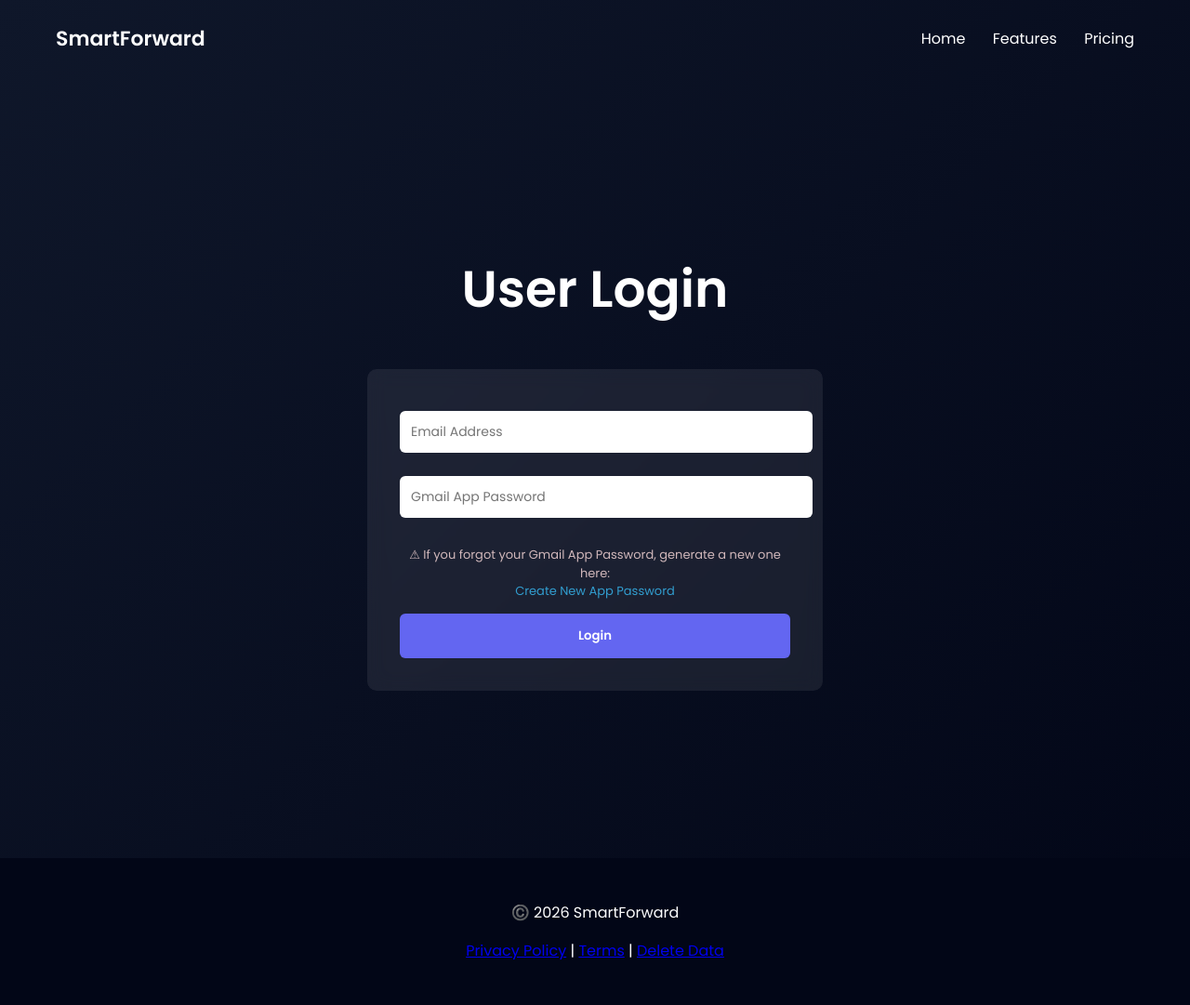
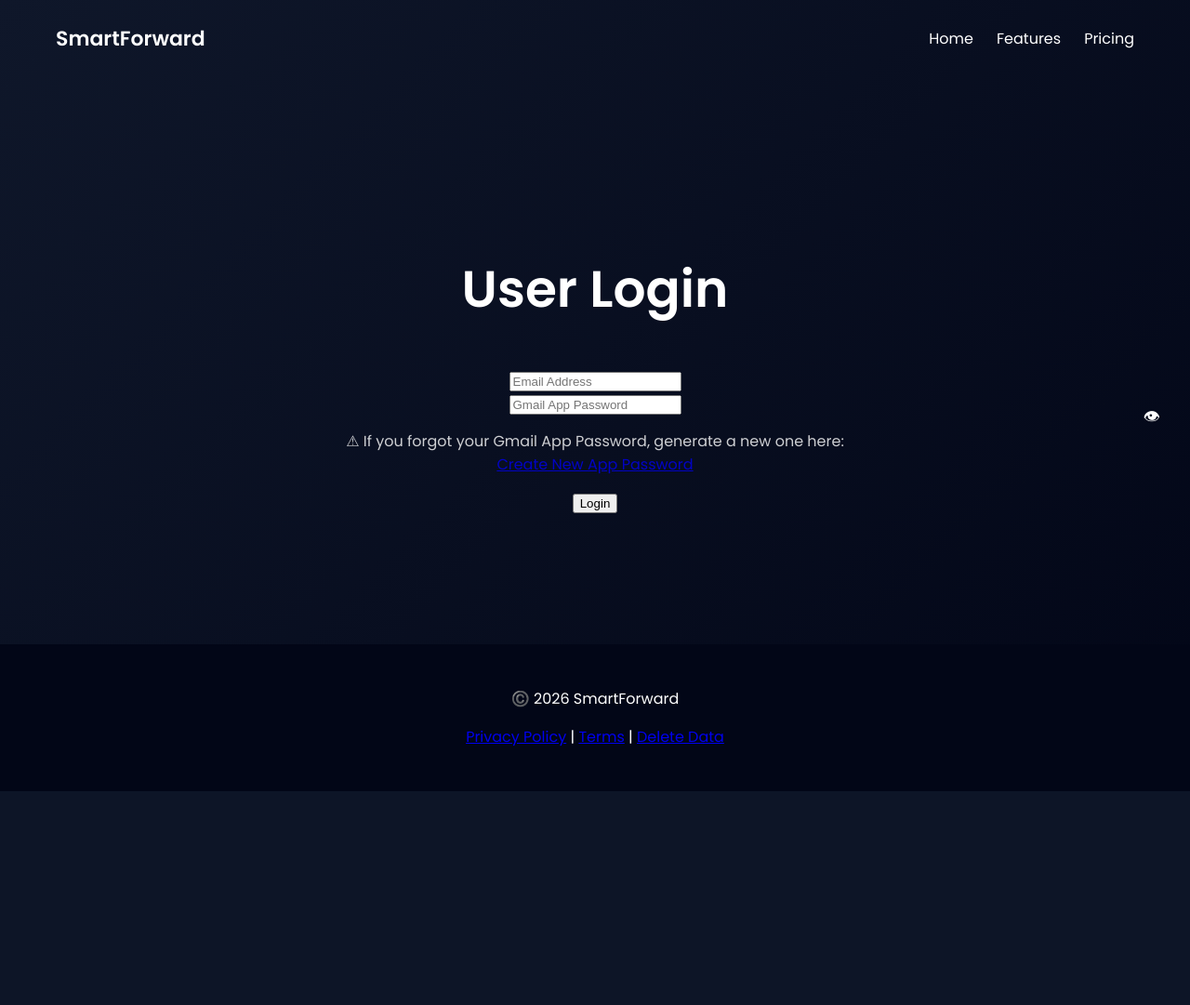
Before and after one commit to sahilkhan2412/SMART-FORWARD, a Flask app: page /user in a window 1280 px wide. Shown: the whole page at 93% size. After the commit the page ends 851 px from the top, so only its background shows below. Run offline with Flask 3, Linux system fonts and the light colour scheme; parts of the project's set-up code (start-up, migrations or seed data) failed here and were passed over.

Commit message:
Update project files

```diff
--- a/static/style.css
+++ b/static/style.css
@@ -23,9 +23,15 @@ nav {
 
 }
 
+/* UPDATED MENU */
+
+.menu {
+    display: flex;
+    gap: 25px;
+}
+
 .menu a {
 
-    margin-left: 25px;
     text-decoration: none;
     color: white;
 
@@ -222,200 +228,21 @@ footer {
 
 }
 
-/* Signup Card */
-
-.signup-card {
-    width: 420px;
-    /* पहले 350 था */
-    margin: 40px auto;
-    background: rgba(255, 255, 255, 0.08);
-    padding: 35px;
-    border-radius: 10px;
-    /* थोड़ा rectangular */
-    backdrop-filter: blur(10px);
-    text-align: center;
-}
-
-/* Inputs */
-
-.signup-card input {
-    width: 100%;
-    padding: 12px;
-    margin-top: 10px;
-    margin-bottom: 15px;
-    border: none;
-    border-radius: 6px;
-    font-family: Poppins;
-    font-size: 14px;
-}
-
-/* Button */
-
-.signup-card button {
-    width: 100%;
-    padding: 14px;
-    background: #6366f1;
-    border: none;
-    border-radius: 6px;
-    color: white;
-    font-weight: 600;
-    cursor: pointer;
-    font-family: Poppins;
-}
-
-/* Warning text */
-
-.warning {
-    font-size: 13px;
-    color: #ffdede;
-    margin-top: -8px;
-    margin-bottom: 14px;
-    font-family: Poppins;
-    line-height: 1.5;
-}
-
-.warning a {
-    color: #38bdf8;
-    font-weight: 500;
-    text-decoration: none;
-}
-
-/* Login text */
-
-.login-text {
-    margin-top: 12px;
-    font-size: 14px;
-    font-family: Poppins;
-}
-
-.info {
-    margin-bottom: 10px;
-    font-size: 15px;
-}
-
-.status {
-    color: #22c55e;
-    font-weight: 600;
-}
-
-.delete {
-    display: block;
-    text-align: center;
-    margin-top: 15px;
-    color: #ff4d4d;
-    font-weight: 600;
-    text-decoration: none;
-}
-
-.price-card {
-    position: relative;
-    transition: 0.3s;
-    cursor: pointer;
-}
-
-.price-card:hover {
-    transform: translateY(-8px) scale(1.03);
-    box-shadow: 0 10px 30px rgba(0, 0, 0, 0.3);
-}
-
-.price-info {
-    position: absolute;
-    bottom: -150px;
-    left: 0;
-    width: 100%;
-    background: rgba(0, 0, 0, 0.85);
-    color: white;
-    padding: 15px;
-    border-radius: 10px;
-    font-size: 14px;
-    opacity: 0;
-    transition: 0.3s;
-    pointer-events: none;
-}
-
-.price-card:hover .price-info {
-    opacity: 1;
-    bottom: -170px;
-}
-
-.price-card {
-    transition: 0.3s;
-    cursor: pointer;
-    border: 2px solid rgba(255, 255, 255, 0.2);
-}
-
-.price-card:hover {
-    transform: translateY(-10px) scale(1.04);
-    border: 2px solid #6ea8ff;
-    box-shadow: 0 0 25px rgba(100, 150, 255, 0.6);
-}
-
-.password-field {
-    position: relative;
-}
-
-.password-field span {
-    position: absolute;
-    right: 10px;
-    top: 12px;
-    cursor: pointer;
-}
-
-/* Admin Dashboard Table */
-
-table {
-    border-radius: 10px;
-    overflow: hidden;
-}
-
-table tr:hover {
-    background: rgba(255, 255, 255, 0.08);
-    transition: 0.3s;
-}
-
-table th {
-    font-weight: 600;
-    letter-spacing: 0.5px;
-}
-
-table td {
-    font-size: 14px;
-}
-
-/* Admin Action Buttons */
-
-table td a {
-    display: inline-block;
-    margin: 4px;
-    font-size: 12px;
-    transition: 0.2s;
-}
-
-table a:hover {
-    opacity: 0.8;
-    transform: scale(1.05);
-}
-
-/* Admin Search */
-
-form input {
-    outline: none;
-    font-family: Poppins;
-}
-
-form input:focus {
-    box-shadow: 0 0 8px rgba(99, 102, 241, 0.5);
-}
-
-/* Admin Chart Spacing */
-
-#userChart {
-    margin-top: 15px;
-}
-
-/* Admin Mobile Responsive */
+/* MOBILE FIX */
 
 @media(max-width:768px) {
+
+    nav {
+        flex-direction: column;
+        align-items: flex-start;
+        padding: 20px;
+    }
+
+    .menu {
+        flex-direction: column;
+        gap: 12px;
+        margin-top: 15px;
+    }
 
     .hero {
         padding: 80px 10px;
@@ -425,25 +252,13 @@ form input:focus {
         font-size: 32px;
     }
 
-    table {
-        width: 95% !important;
-        font-size: 12px;
+    .grid {
+        grid-template-columns: 1fr;
+    }
+
+    .price-grid {
+        flex-direction: column;
+        align-items: center;
     }
 
 }
-
-/* Admin Table Mobile */
-
-@media(max-width:768px) {
-
-    table {
-        width: 100% !important;
-        font-size: 11px;
-    }
-
-    th,
-    td {
-        padding: 8px !important;
-    }
-
-}
```
